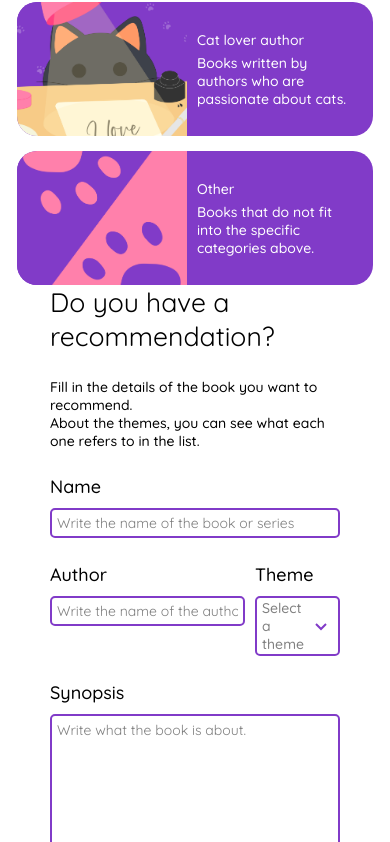
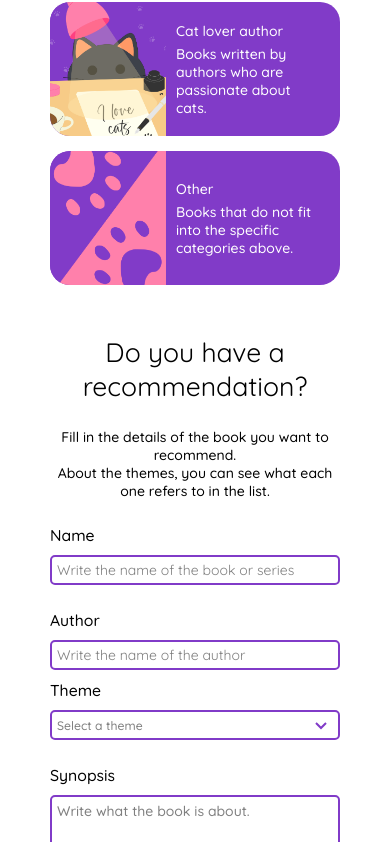
Before and after one commit to FatimaGR/Cat-s-library, a React (Vite) app: page /create in a window 390 px wide. Shown: the part 559-1401 px from the top of the page. Built offline with nearby package versions, Linux system fonts and the light colour scheme.

Commit message:
Added form responsive styles

```diff
--- a/src/components/Sort.jsx
+++ b/src/components/Sort.jsx
@@ -24,7 +24,7 @@ function Sort({onSortChange, classname}){
           value="name"
           onChange={handleSortChange}
         />
-        name
+        Alphabetically by name
       </label>
       <label htmlFor="author">
         <input
@@ -34,7 +34,7 @@ function Sort({onSortChange, classname}){
           value="author"
           onChange={handleSortChange}
         />
-        author
+        Alphabetically by author
       </label>
     </div>
   )
--- a/src/index.css
+++ b/src/index.css
@@ -15,7 +15,7 @@ h1{
   font-weight: 400;
 }
 label{
-  font-size: 18px;
+  font-size: 1.125em;
   text-align: left;
 }
 input::placeholder{
--- a/src/pages/Create.jsx
+++ b/src/pages/Create.jsx
@@ -110,7 +110,7 @@ function Create(){
           classDiv="input-container"
         />
         <button type="submit">Create</button>
-        {errorMessage && <p>{errorMessage}</p>}
+        {errorMessage && <p className="error">{errorMessage}</p>}
       </form>
     </div>
   )
--- a/src/pages/Update.jsx
+++ b/src/pages/Update.jsx
@@ -125,7 +125,7 @@ function Update(){
               classDiv="input-container"
             />
             <button type="submit">Update</button>
-          {errorMessage && <p>{errorMessage}</p>}
+          {errorMessage && <p className="error">{errorMessage}</p>}
           </form>
         </div>
       )}
--- a/src/styles/Create.css
+++ b/src/styles/Create.css
@@ -3,6 +3,7 @@
   flex-direction: column;
   gap: 15px;
   box-sizing: border-box;
+  max-width: 100%;
 }
 .theme-card{
   background-color: #813BC8;
@@ -13,6 +14,7 @@
   box-sizing: border-box;
   gap: 10px;
   width: 356px;
+  max-width: 100%;
 }
 .theme-card img{
   min-width: 170px;
@@ -35,3 +37,16 @@
   width: 400px;
   align-items: flex-start;
 }
+@media(max-width: 930px){
+  .create{
+    gap: 50px;
+  }
+  .create form{
+    align-items: center;
+  }
+}
+@media(max-width: 430px){
+  .theme-card img{
+    min-width: 40%;
+  }
+}
--- a/src/styles/Form.css
+++ b/src/styles/Form.css
@@ -15,7 +15,7 @@
   padding: 5px 10px;
   box-sizing: border-box;
   cursor: pointer;
-  font-size: 16px;
+  font-size: 1em;
 }
 .input-container,
 .theme-input-container{
@@ -33,7 +33,7 @@
   align-items: center;
 }
 .select-input > label{
-  font-size: 14px;
+  font-size: 0.875em;
   font-weight: 600;
 }
 .theme-selection{
@@ -56,11 +56,12 @@
   background: none;
   padding: 5px;
   box-sizing: border-box;
-  font-size: 14px;
+  font-size: 0.875em;
   outline: none;
 }
 .text-area{
   min-height: 200px;
+  font-weight: 500;
 }
 .text-area,
 .text-area::placeholder{
@@ -105,3 +106,30 @@
   background-repeat: no-repeat;
   background-size: cover;
 }
+.error{
+  color: #813BC8;
+  font-weight: 600;
+}
+@media(max-width: 905px){
+  .form-container{
+    align-items: center;
+    text-align: center;
+  }
+  .update form{
+    width: 400px;
+    max-width: 100%;
+  }
+}
+@media(max-width: 430px){
+  .two-options{
+    flex-direction: column;
+  }
+  .theme-card img{
+    min-width: 40%;
+  }
+  .selected-button,
+  .text-input,
+  .text-area{
+    font-size: 1em;
+  }
+}
```
